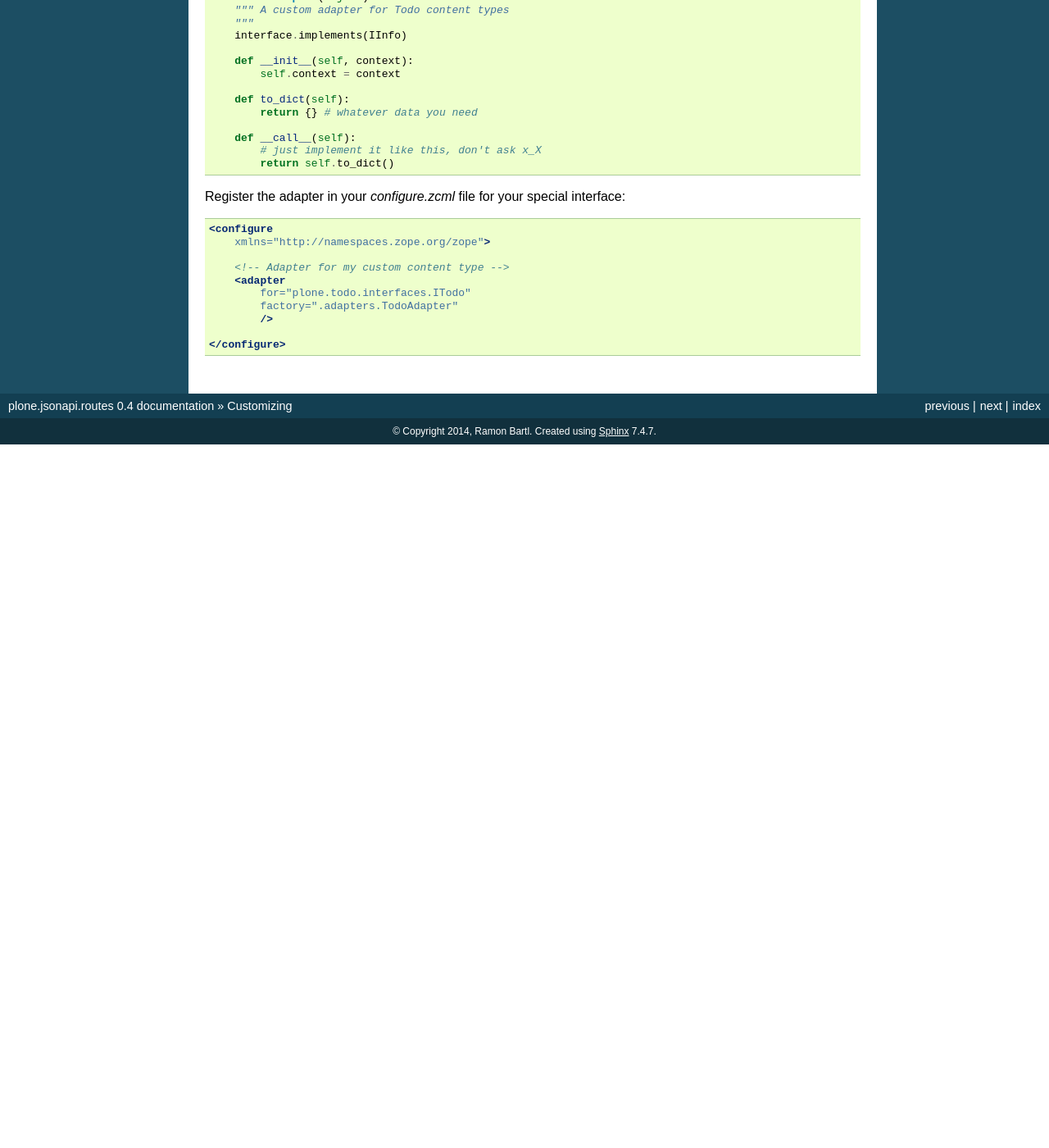
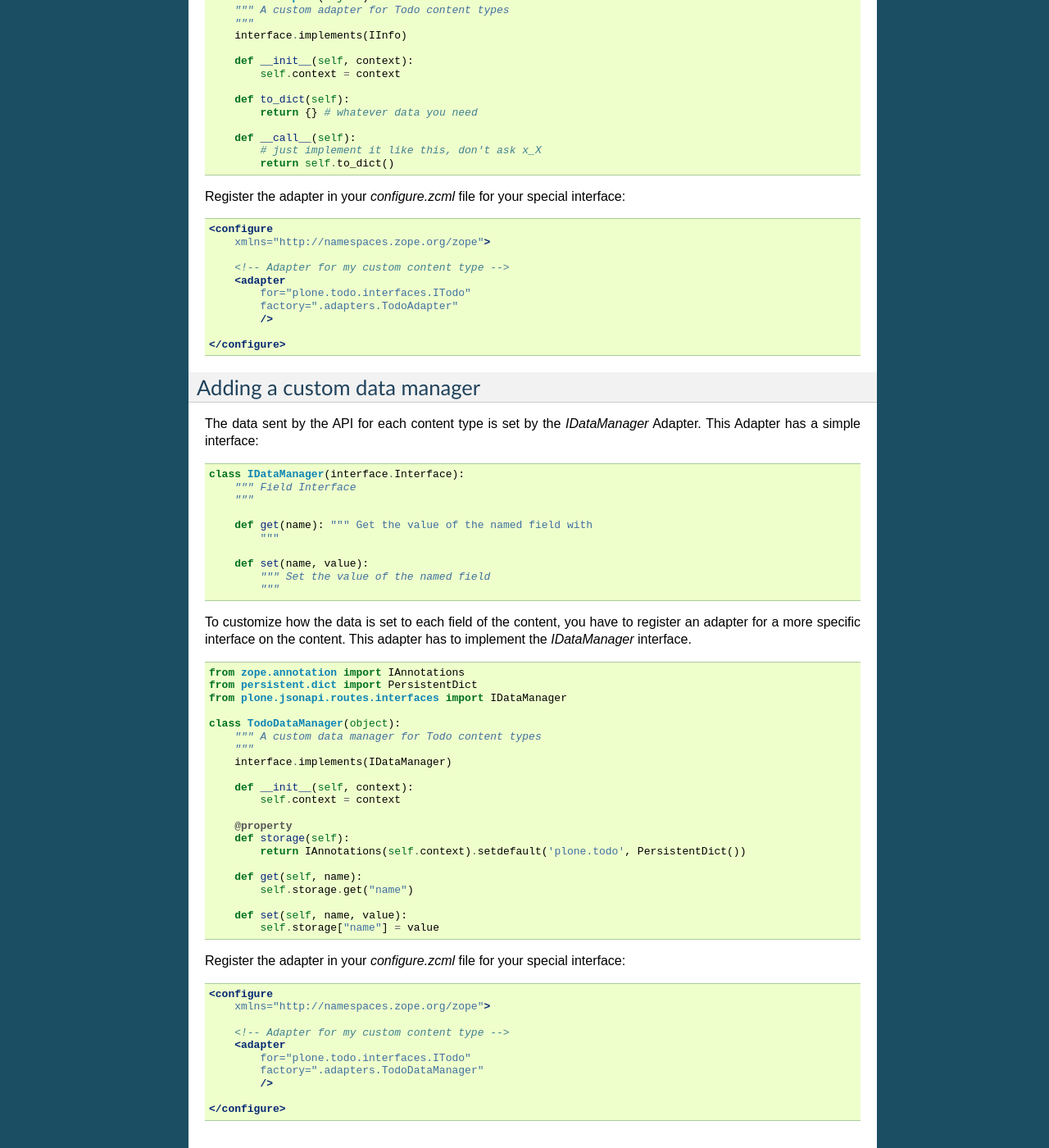
Before and after one commit to collective/plone.jsonapi.routes, a Sphinx documentation site: the page built from docs/customizing.rst, in a window 1280 px wide and 1400 px high, scrolled down 1995 px. Shown: the whole window at 82% size. Built offline with Sphinx 7.4.7, drawn with Linux system fonts in a browser that asks for light colours; before the commit the page ends 2537 px from its top, so only the background shows below that; some of the changed text lies outside the part shown.

Commit message:
docs: updated

```diff
--- a/docs/customizing.rst
+++ b/docs/customizing.rst
@@ -158,4 +158,68 @@ Register the adapter in your `configure.zcml` file for your special interface:
 
     </configure>
 
+
+Adding a custom  data manager
+-----------------------------
+
+The data sent by the API for each content type is set by the `IDataManager`
+Adapter. This Adapter has a simple interface:
+
+.. code-block:: python
+
+    class IDataManager(interface.Interface):
+        """ Field Interface
+        """
+
+        def get(name): """ Get the value of the named field with
+            """
+
+        def set(name, value):
+            """ Set the value of the named field
+            """
+
+To customize how the data is set to each field of the content, you have to
+register an adapter for a more specific interface on the content.
+This adapter has to implement the `IDataManager` interface.
+
+.. code-block:: python
+
+    from zope.annotation import IAnnotations
+    from persistent.dict import PersistentDict
+    from plone.jsonapi.routes.interfaces import IDataManager
+
+    class TodoDataManager(object):
+        """ A custom data manager for Todo content types
+        """
+        interface.implements(IDataManager)
+
+        def __init__(self, context):
+            self.context = context
+
+        @property
+        def storage(self):
+            return IAnnotations(self.context).setdefault('plone.todo', PersistentDict())
+
+        def get(self, name):
+            self.storage.get("name")
+
+        def set(self, name, value):
+            self.storage["name"] = value
+
+
+Register the adapter in your `configure.zcml` file for your special interface:
+
+.. code-block:: xml
+
+    <configure
+        xmlns="http://namespaces.zope.org/zope">
+
+        <!-- Adapter for my custom content type -->
+        <adapter
+            for="plone.todo.interfaces.ITodo"
+            factory=".adapters.TodoDataManager"
+            />
+
+    </configure>
+
 .. vim: set ft=rst ts=4 sw=4 expandtab tw=78 :
```
